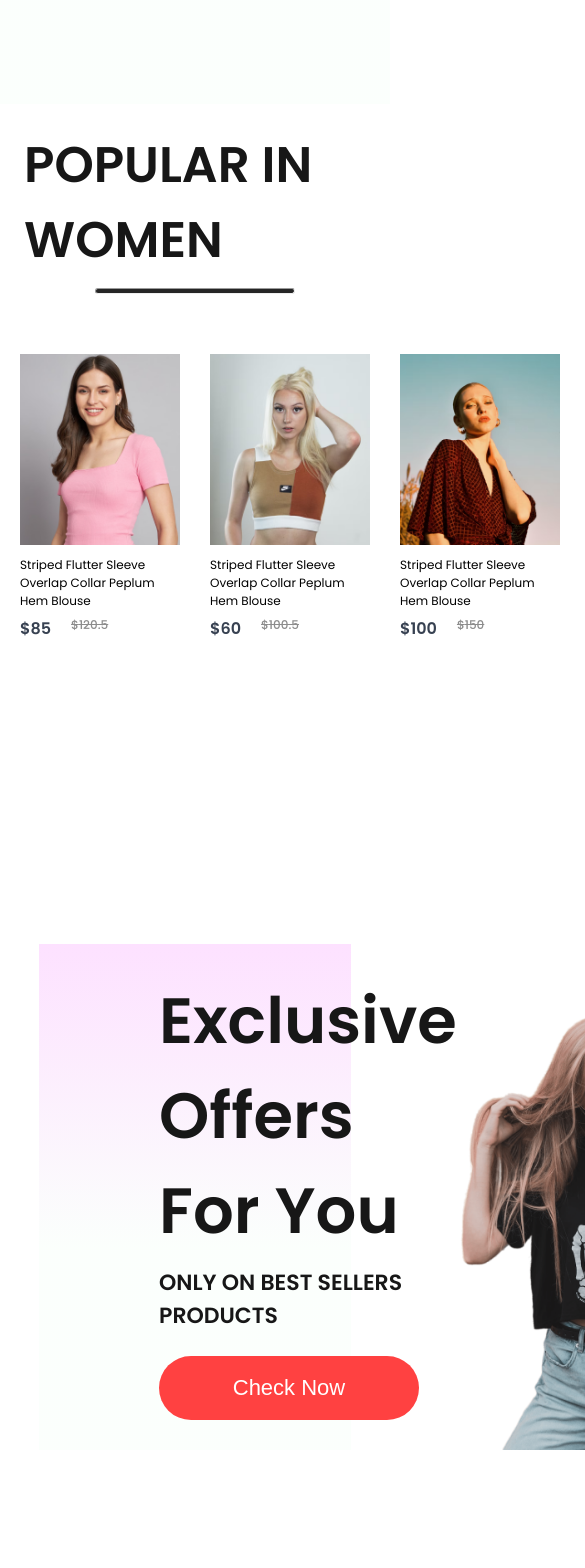
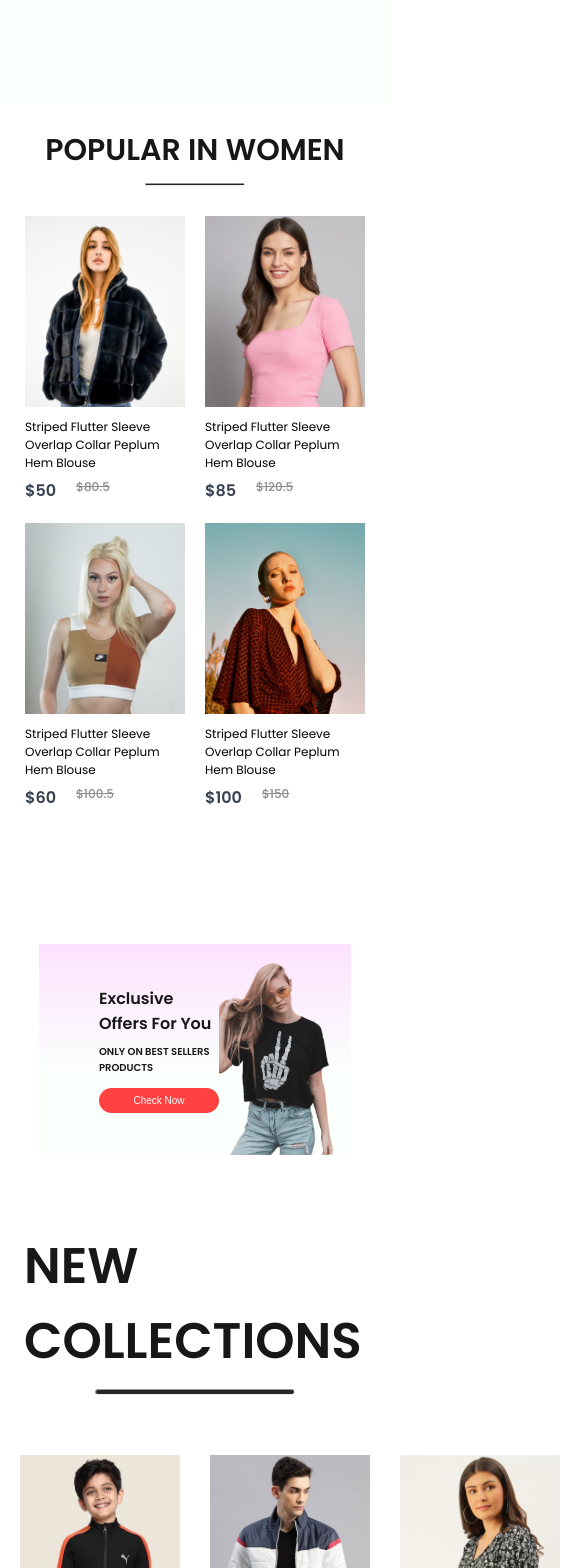
Before and after one commit to xuanson2003/E-Commerce, a React (Create React App) app: page / in a window 390 px wide. Shown: the part 800-2368 px from the top of the page, 585 px wide, since content can reach past the window. Built offline with nearby package versions, Linux system fonts and the light colour scheme.

Commit message:
feat: Add responsive design to Offers and Popular components

```diff
--- a/src/Components/Offers/Offers.scss
+++ b/src/Components/Offers/Offers.scss
@@ -53,3 +53,135 @@
         object-fit: cover;
     }
 }
+
+@media (max-width: 1280px) {
+    .offers {
+        padding: 0 80px;
+        margin-bottom: 120px;
+    }
+    .offers-left {
+        h1 {
+            font-size: 46px;
+        }
+        p {
+            font-size: 18px;
+        }
+        button {
+            width: 220px;
+            height: 50px;
+            font-size: 18px;
+        }
+    }
+    .offers-right {
+        padding-top: 30px;
+        img {
+            width: 300px;
+        }
+    }
+}
+
+@media (max-width: 1024px) {
+    .offers {
+        padding: 0 60px;
+        margin-bottom: 80px;
+        height: 40vh;
+    }
+    .offers-left {
+        h1 {
+            font-size: 30px;
+        }
+        p {
+            font-size: 16px;
+        }
+        button {
+            width: 160px;
+            height: 40px;
+            font-size: 16px;
+        }
+    }
+    .offers-right {
+        padding-top: 10px;
+        img {
+            width: 200px;
+        }
+    }
+}
+
+@media (max-width: 1024px) {
+    .offers {
+        padding: 0 60px;
+        margin-bottom: 80px;
+        height: 40vh;
+    }
+    .offers-left {
+        h1 {
+            font-size: 30px;
+        }
+        p {
+            font-size: 16px;
+        }
+        button {
+            width: 160px;
+            height: 40px;
+            font-size: 16px;
+        }
+    }
+    .offers-right {
+        padding-top: 10px;
+        img {
+            width: 200px;
+        }
+    }
+}
+
+@media (max-width: 800px) {
+    .offers {
+        margin-bottom: 60px;
+    }
+    .offers-left {
+        h1 {
+            font-size: 22px;
+        }
+        p {
+            font-size: 13px;
+        }
+        button {
+            width: 140px;
+            height: 30px;
+            font-size: 12px;
+        }
+    }
+    .offers-right {
+        padding-top: 10px;
+        img {
+            width: 180px;
+        }
+    }
+}
+
+@media (max-width: 500px) {
+    .offers {
+        height: 25vh;
+        margin-bottom: 50px;
+    }
+    .offers-left {
+        h1 {
+            font-size: 16px;
+        }
+        p {
+            font-size: 10px;
+        }
+        button {
+            width: 120px;
+            height: 25px;
+            font-size: 10px;
+            margin-top: 12px;
+        }
+    }
+    .offers-right {
+        padding-top: 10px;
+        img {
+            width: 120px;
+        }
+    }
+}
--- a/src/Components/Popular/Popular.scss
+++ b/src/Components/Popular/Popular.scss
@@ -25,3 +25,69 @@
     display: flex;
     gap: 30px;
 }
+
+@media (max-width: 1280px) {
+    .popular {
+        height: 540px;
+
+        h1 {
+            font-size: 40px;
+        }
+
+        hr {
+            width: 160px;
+            height: 4px;
+        }
+    }
+    .popular-item {
+        gap: 20px;
+        margin-top: 30px;
+    }
+}
+
+@media (max-width: 1024px) {
+    .popular {
+        height: 460px;
+
+        h1 {
+            font-size: 30px;
+        }
+
+        hr {
+            width: 120px;
+            height: 3px;
+        }
+    }
+    .popular-item {
+        gap: 15px;
+        margin-top: 20px;
+    }
+}
+
+@media (max-width: 800px) {
+    .popular {
+        height: 400px;
+
+        h1 {
+            font-size: 30px;
+        }
+
+        hr {
+            width: 100px;
+        }
+    }
+    .popular-item {
+        gap: 5px;
+    }
+}
+
+@media (max-width: 500px) {
+    .popular {
+        height: 90vh;
+    }
+    .popular-item {
+        display: grid;
+        grid-template-columns: 1fr 1fr;
+        gap: 20px;
+    }
+}
```
